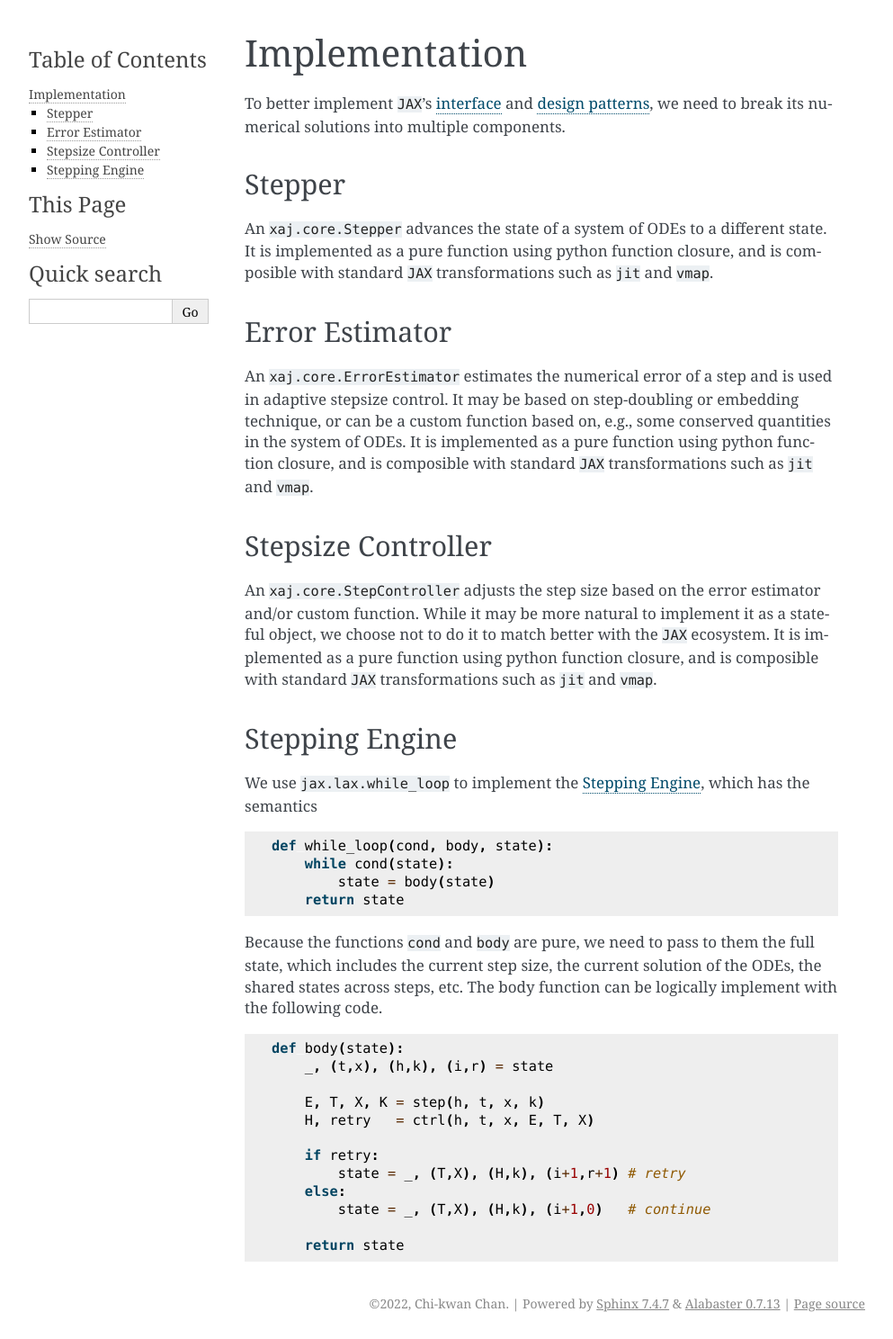
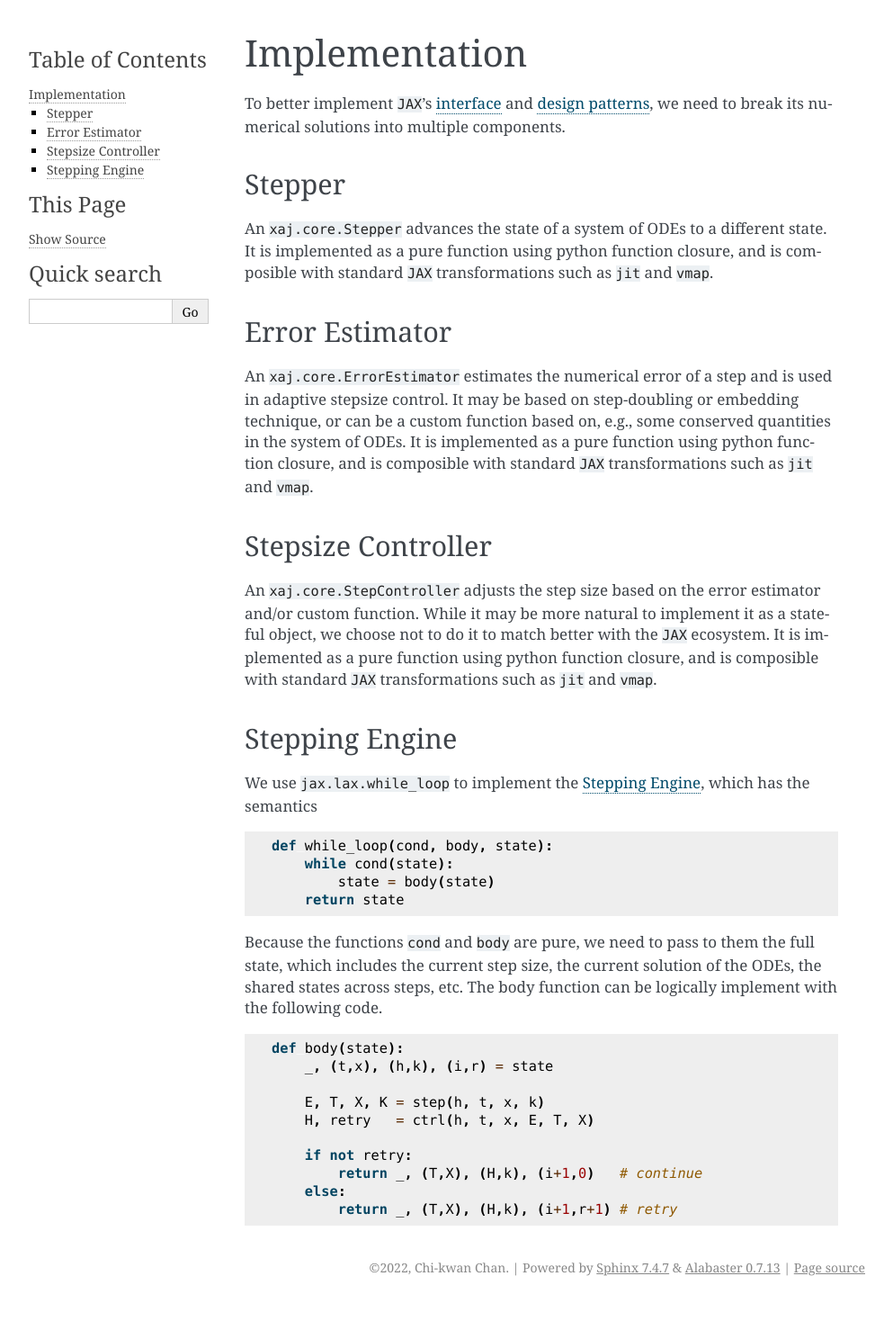
Before and after one commit to adxsrc/xaj, a Sphinx documentation site: the page built from docs/implementation.rst, in a window 1280 px wide. Shown: the whole page at 90% size, without its empty margins (148-1141 px from the left). Built offline with Sphinx 7.4.7, drawn with Linux system fonts in a browser that asks for light colours; after the commit the page ends 1448 px from its top, so only the background shows below that.

Commit message:
Improve documentations

```diff
--- a/docs/implementation.rst
+++ b/docs/implementation.rst
@@ -68,9 +68,7 @@ The body function can be logically implement with the following code.
        E, T, X, K = step(h, t, x, k)
        H, retry   = ctrl(h, t, x, E, T, X)
 
-       if retry:
-           state = _, (T,X), (H,k), (i+1,r+1) # retry
+       if not retry:
+           return _, (T,X), (H,k), (i+1,0)   # continue
        else:
-           state = _, (T,X), (H,k), (i+1,0)   # continue
-
-       return state
+           return _, (T,X), (H,k), (i+1,r+1) # retry
```
Also changed, not shown: 1 other file.
